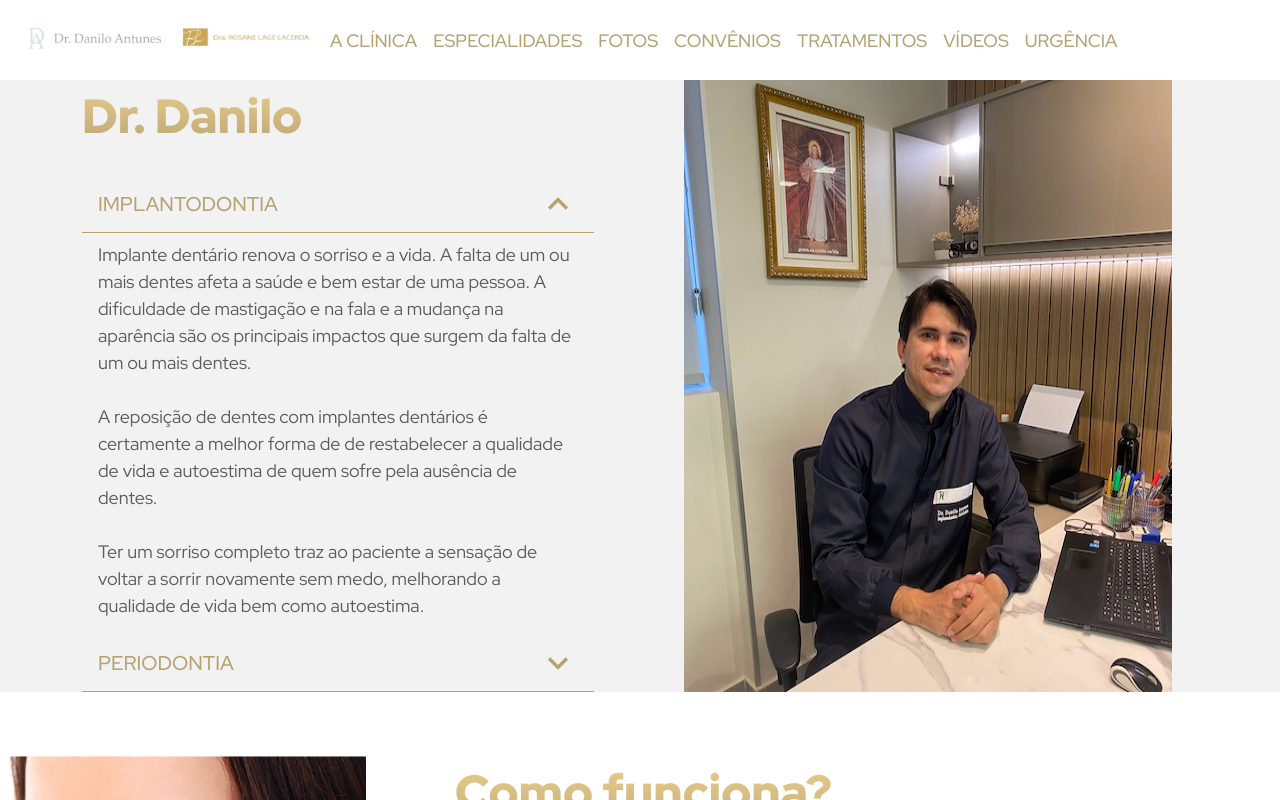
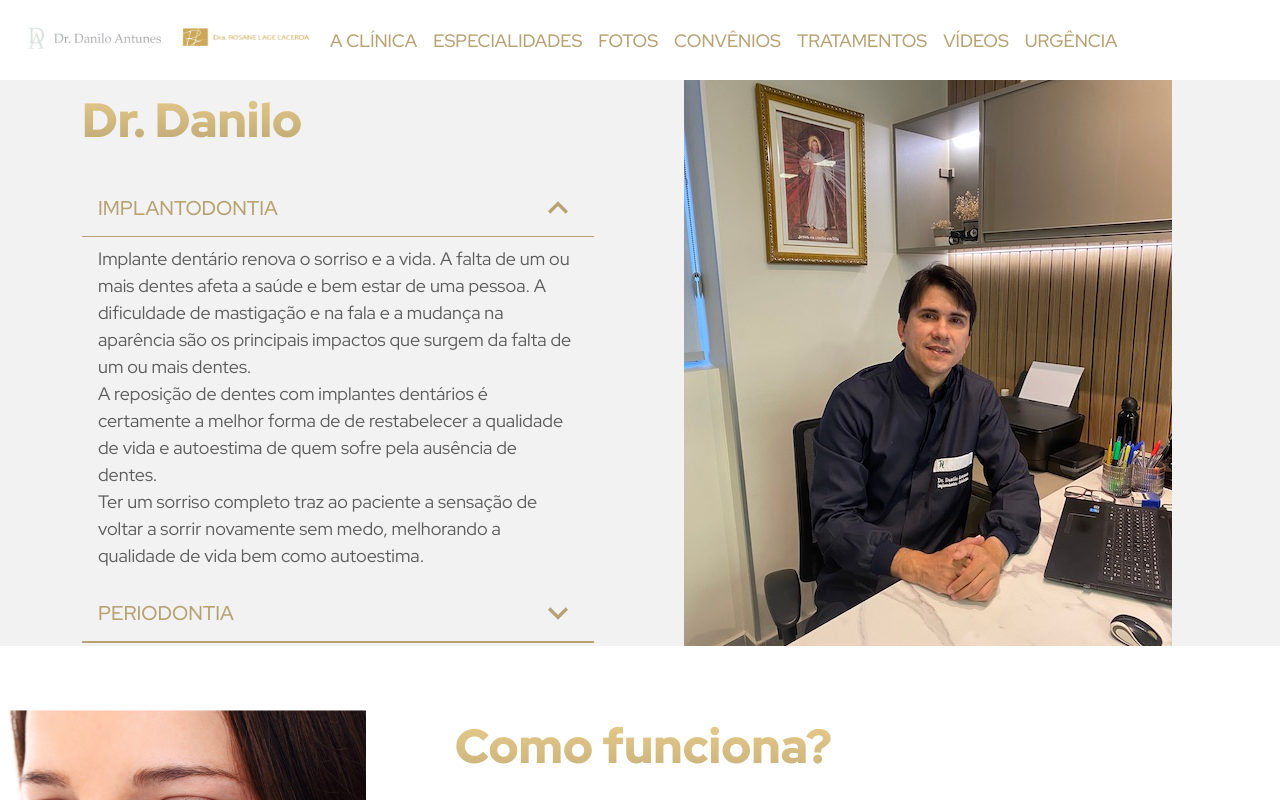
Before and after one commit to odontosos24horas/danilo, a Next.js app: page /especialidades/danilo in a window 1280 px wide. Shown: the top 800 px of the page. Built offline with nearby package versions, Linux system fonts and the light colour scheme.

Commit message:
feat: adicionar especialidades

```diff
--- a/src/components/organisms/nextAccordionImage/index.tsx
+++ b/src/components/organisms/nextAccordionImage/index.tsx
@@ -30,6 +30,8 @@ export interface NextAccordionImageProps {
   content?: 'image' | 'map' | 'form' | 'carousel'
   id?: string
   rightItemJustify?: 'end'
+  features?: Array<Record<string, any>>
+  specialties?: Array<Record<string, any>>
 }
 
 const NextAccordionImage = ({
@@ -44,7 +46,8 @@ const NextAccordionImage = ({
   directionMd = 'row',
   directionBase = 'column',
   content,
-  id
+  id,
+  specialties
 }: NextAccordionImageProps) => {
   const [isFront, setIsFront] = useState(false)
   useEffect(() => {
@@ -76,6 +79,7 @@ const NextAccordionImage = ({
             {title}
           </Text>
           <Accordion defaultIndex={[0]}>
+            {specialties?.map(item => (
               <AccordionItem borderTop="0" borderColor="next-primary">
                 <h2>
                   <AccordionButton borderBottom="1px" borderColor="next-primary">
@@ -85,52 +89,23 @@ const NextAccordionImage = ({
                         fontWeight={500}
                         fontSize={{ base: 'md', md: 'lg', lg: 'xl' }}
                       >
-                      IMPLANTODONTIA
+                        {item.title}
                       </Text>
                     </Box>
                     <AccordionIcon color="next-primary" w={10} h={10} />
                   </AccordionButton>
                 </h2>
                 <AccordionPanel pb={4}>
-                <Text fontSize={{ base: 'md', lg: 'lg' }} color={textColor}>
-                  Implante dentário renova o sorriso e a vida. A falta de um ou mais dentes afeta a
-                  saúde e bem estar de uma pessoa. A dificuldade de mastigação e na fala e a mudança
-                  na aparência são os principais impactos que surgem da falta de um ou mais dentes.
-                  <br />
-                  <br /> A reposição de dentes com implantes dentários é certamente a melhor forma
-                  de de restabelecer a qualidade de vida e autoestima de quem sofre pela ausência de
-                  dentes.
-                  <br />
-                  <br /> Ter um sorriso completo traz ao paciente a sensação de voltar a sorrir
-                  novamente sem medo, melhorando a qualidade de vida bem como autoestima.
+                  <Text
+                    fontSize={{ base: 'md', lg: 'lg' }}
+                    color={textColor}
+                    whiteSpace={'pre-wrap'}
+                  >
+                    {item.text}
                   </Text>
                 </AccordionPanel>
               </AccordionItem>
-
-            <AccordionItem border="0" borderColor="next-primary">
-              <h2>
-                <AccordionButton borderBottom="1px" borderColor="next-primary">
-                  <Box flex="1" textAlign="left">
-                    <Text
-                      color={'next-primary'}
-                      fontWeight={500}
-                      fontSize={{ base: 'md', md: 'lg', lg: 'xl' }}
-                    >
-                      PERIODONTIA
-                    </Text>
-                  </Box>
-                  <AccordionIcon color="next-primary" w={10} h={10} />
-                </AccordionButton>
-              </h2>
-              <AccordionPanel pb={4}>
-                <Text fontSize={{ base: 'md', lg: 'lg' }} color={textColor}>
-                  É a área da odontologia que estuda e trata as doenças do sistema de suporte dos
-                  dentes. Este aparelho é formado por osso alveolar, ligamento periodontal e
-                  cemento. As principais alterações patológicas do periodonto são chamadas doenças
-                  periodontais, tais como, gengivite e periodontite.
-                </Text>
-              </AccordionPanel>
-            </AccordionItem>
+            ))}
           </Accordion>
         </Stack>
       </Flex>
--- a/src/components/organisms/nextGridListWithHeading/index.tsx
+++ b/src/components/organisms/nextGridListWithHeading/index.tsx
@@ -1,7 +1,7 @@
 import { Box, SimpleGrid, Text, HStack, VStack } from '@chakra-ui/react'
 import Image from 'next/image'
 
-const features = [
+const featuresDefault = [
   {
     id: 1,
     title: '',
@@ -21,17 +21,18 @@ const features = [
     image: '/images/icons/feature_hive.svg'
   }
 ]
-
 export interface NextGridListWithHeadingProps {
   title?: string
   titleColor?: string
   bgGradient?: string
+  features?: Array<Record<string, any>>
 }
 
 export default function NextGridListWithHeading({
   title,
   titleColor,
-  bgGradient = 'linear(to-b, next-secondary, next-primary)'
+  bgGradient = 'linear(to-b, next-secondary, next-primary)',
+  features = featuresDefault
 }: NextGridListWithHeadingProps) {
   return (
     <Box>
@@ -46,7 +47,7 @@ export default function NextGridListWithHeading({
         {title}
       </Text>
       <SimpleGrid spacing={10}>
-        {features.map(feature => (
+        {features?.map(feature => (
           <HStack key={feature.id} align={'top'}>
             <Box px={2} display={['none', 'block']}>
               <Image
--- a/src/components/templates/nextTemplateSpecialties/index.tsx
+++ b/src/components/templates/nextTemplateSpecialties/index.tsx
@@ -25,6 +25,7 @@ const NextTemplateSpecialties = ({ nextCallToActionItems }: NextTemplateAboutUs)
         url={nextCallToActionItems.url}
         content={nextCallToActionItems.content}
         background={nextCallToActionItems.background}
+        specialties={nextCallToActionItems.specialties}
       />
       <Box pt={16}>
         <Grid templateColumns="repeat(7, 1fr)">
@@ -41,7 +42,10 @@ const NextTemplateSpecialties = ({ nextCallToActionItems }: NextTemplateAboutUs)
           </GridItem>
           <GridItem colSpan={[7, 5]}>
             <Container maxW="3xl">
-              <NextGridListWithHeading title={'Como funciona?'} />
+              <NextGridListWithHeading
+                features={nextCallToActionItems.features}
+                title={'Como funciona?'}
+              />
             </Container>
           </GridItem>
         </Grid>
--- a/src/data/index.ts
+++ b/src/data/index.ts
@@ -45,7 +45,39 @@ export const nextCallToActionItems = [
     content: 'image',
     background: 'next-gray-dark',
     textButton: 'Ver especialidades do Dr. Danilo',
-    url: '/especialidades/danilo'
+    url: '/especialidades/danilo',
+    specialties: [
+      {
+        id: 1,
+        title: 'IMPLANTODONTIA',
+        text: 'Implante dentário renova o sorriso e a vida. A falta de um ou mais dentes afeta a saúde e bem estar de uma pessoa. A dificuldade de mastigação e na fala e a mudança na aparência são os principais impactos que surgem da falta de um ou mais dentes.\nA reposição de dentes com implantes dentários é certamente a melhor forma de de restabelecer a qualidade de vida e autoestima de quem sofre pela ausência de dentes.\nTer um sorriso completo traz ao paciente a sensação de voltar a sorrir novamente sem medo, melhorando a qualidade de vida bem como autoestima.'
+      },
+      {
+        id: 2,
+        title: 'PERIODONTIA',
+        text: 'A Sedação Inalatória garante o máximo de segurança ao paciente com relação à dor, ao medo e à tensão pré-cirurgia. É uma técnica de sedação segura pois é titulada gradativamente e o paciente ao final, sai do consultório da mesma forma que entrou.No aspecto físico, todos os sentidos do paciente são monitorados durante o procedimento pelo dentista responsável. Em casos de maior risco, tendo sempre a postos equipamento de verificação cardíaca, para monitorar.'
+      }
+    ],
+    features: [
+      {
+        id: 1,
+        title: '',
+        text: 'No procedimento a arcada dentária do paciente é escaneada digitalmente e conforme isso acontece uma imagem 3D é transmitida para o computador. O equipamento reproduz imagens de altíssima precisão, eliminando erros manuais e a necessidade do retrabalho para corrigir erros de moldagem. Todo o processo é muito confortável para o paciente proporcionando uma melhor experiência na consulta e nos resultados! ',
+        image: '/images/icons/feature_cube.svg'
+      },
+      {
+        id: 2,
+        title: 'SEDAÇÃO INALATÓRIA',
+        text: 'A Sedação Inalatória garante o máximo de segurança ao paciente com relação à dor, ao medo e à tensão pré-cirurgia. É uma técnica de sedação segura pois é titulada gradativamente e o paciente ao final, sai do consultório da mesma forma que entrou.No aspecto físico, todos os sentidos do paciente são monitorados durante o procedimento pelo dentista responsável. Em casos de maior risco, tendo sempre a postos equipamento de verificação cardíaca, para monitorar.',
+        image: '/images/icons/feature_tooth.svg'
+      },
+      {
+        id: 3,
+        title: 'TRANSPLANTE CELULAR ODONTOLÓGICO',
+        text: 'O Transplante celular odontológico é um método que potencializa enxertos ósseos, tornando-os mais simplificados. Isso permite a diminuição da invasão cirúrgica, a redução do tempo de espera para a instalação de implantes, traz previsibilidade aos resultados e oferece segurança sobre as reações imunológicas.',
+        image: '/images/icons/feature_hive.svg'
+      }
+    ]
   },
   {
     title: 'Dr. Rosane',
@@ -56,7 +88,33 @@ export const nextCallToActionItems = [
     content: 'image',
     background: 'next-gray-dark',
     textButton: 'Ver especialidades da Dra. Rosane',
-    url: '/especialidades/rosane'
+    url: '/especialidades/rosane',
+    features: [
+      {
+        id: 1,
+        title: 'Prótese fixa utilizando o CAD CAM',
+        text: 'A tecnologia CAD-CAM surgiu para facilitar o planejamento, o designer e a produção de vários projetos. É um equipamento que permite ao dentista digitalizar, desenhar em detalhes a anatomia das arcadas dentárias conseguindo assim produzir próteses em porcelana em minutos. Com este equipamento, o profissional pode entregar a prótese definitiva em uma sessão. Esse processo acelera o tratamento, com maior custo benefício.',
+        image: '/images/icons/feature_cube.svg'
+      },
+      {
+        id: 2,
+        title: 'Sedação inalatória com óxido nitroso',
+        text: ' Um procedimento muito indicado para pessoas com medo de ir ao dentista, ansiedade e procedimentos longos para proporcionar um maior relaxamento. Ele proporciona um maior conforto durante a consulta. A Sedação Inalatória garante o máximo de segurança ao paciente com relação à dor e ao medo. É uma técnica de sedação segura pois é titulada gradativamente e o paciente ao final, saí do consultório da mesma forma que entrou. No aspecto físico, todos os sentidos do paciente são monitorados durante o procedimento pelo dentista responsável. Em casos de maior risco, tendo sempre a postos equipamento de verificação cardíaca, para monitorar. ',
+        image: '/images/icons/feature_tooth.svg'
+      }
+    ],
+    specialties: [
+      {
+        id: 1,
+        title: 'ENDOTONTIA',
+        text: 'Endodontia é a especialidade da Odontologia que trata da prevenção, diagnóstico e tratamento das enfermidades da polpa e de suas repercussões sobre os tecidos da região periapical”.\nÉ um campo da Odontologia que trata da morfologia, fisiologia e patologia da polpa dental humana e dos tecidos periapicais”'
+      },
+      {
+        id: 2,
+        title: 'MICROSCOPIA ENDODÔNTICA',
+        text: 'A microscopia endodôntica nada mais é do que uma técnica para realizar tratamento de canal com auxílio de um microscópio. É uma técnica capaz de detectar de forma aprimorada o sistema de canais radiculares e suas variações anatômicas, garantindo maior precisão e segurança durante o tratamento de canal.\nO sucesso do tratamento de canal está diretamente relacionado à limpeza adequada dos canais radiculares podendo ser em uma região extremamente pequena e de difícil de visualização, o que faz a microscopia endodôntica ser essencial na realização do tratamento, pois o microscópio assegura maior precisão, qualidade e segurança ao procedimento.'
+      }
+    ]
   }
 ] as unknown as Array<NextCallToActionProps>
 
```
Lines whose indentation alone changed are shown as unchanged.
